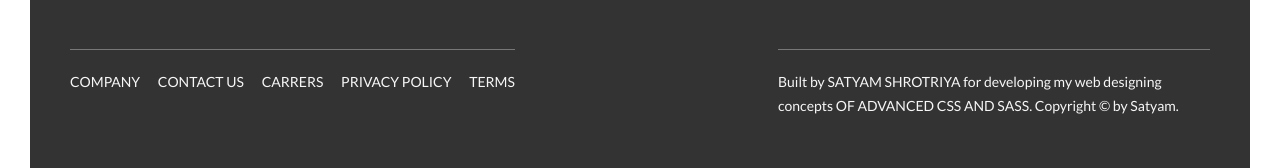
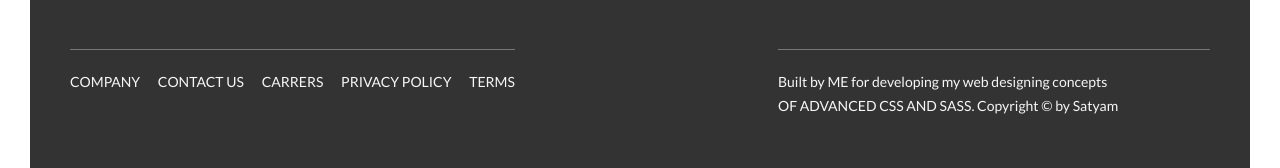
Before and after one commit to shrotsatya/nature, a website: page index.html in a window 1280 px wide. Shown: the part 5836-6004 px from the top of the page. Drawn offline with Linux system fonts and the light colour scheme.

Commit message:
Update index.html
Some bugs fixed

```diff
--- a/index.html
+++ b/index.html
@@ -376,8 +376,8 @@
             <div class="col-1-of-2">
                 <p class="footer__copyright">
                     Built by
-                    <a href="#" class="footer__link">Satyam Shrotriya</a> for developing my web designing concepts
-                    <a href="#" class="footer__link">of advanced css and sass</a>. Copyright &copy; by Satyam.
+                    <a href="#" class="footer__link">me</a> for developing my web designing concepts
+                    <a href="#" class="footer__link">of advanced css and sass</a>. Copyright &copy; by Satyam
                 </p>
             </div>
         </div>
```
